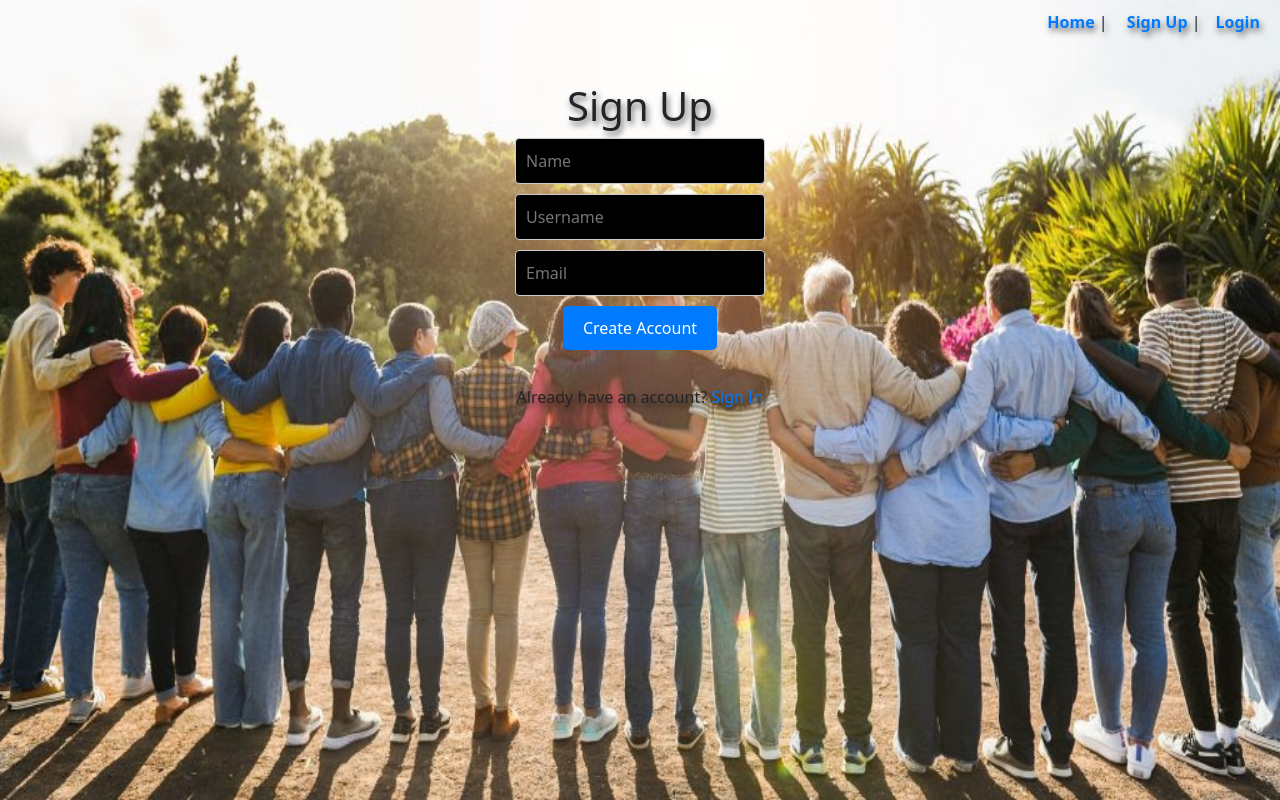
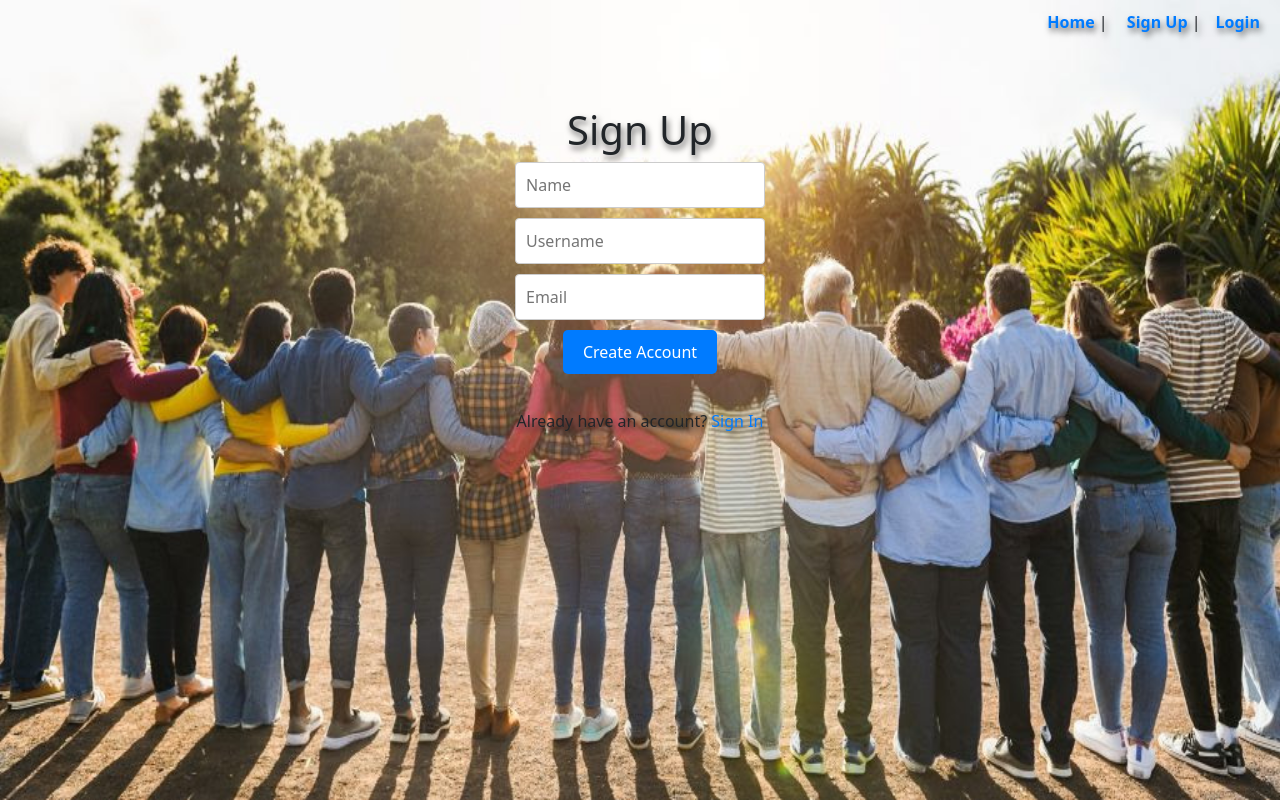
Before and after one commit to IsaacWeber1/relief, a React (Create React App) app: page /signup in a window 1280 px wide. Built offline with nearby package versions, Linux system fonts and the light colour scheme.

Commit message:
login stuff

```diff
--- a/src/App.css
+++ b/src/App.css
@@ -34,6 +34,11 @@ nav a:hover {
 .centered-container {
   text-align: center;
   margin-top: 50px;
+  /* background-color: #007bff; */
+  /* width: 30vw;
+  height: 50vh; */
+  padding: 2%;
+
 }
 
 /* Input field style for form elements */
@@ -41,8 +46,8 @@ nav a:hover {
   padding: 10px;
   width: 250px;
   margin-bottom: 10px;
-  background-color: black;
-  color: white; /* Add color if needed */
+  background-color: rgb(255, 255, 255);
+  color: rgb(0, 0, 0); /* Add color if needed */
   border: 1px solid #ccc;
   border-radius: 4px;
 }
--- a/src/Components/Login.tsx
+++ b/src/Components/Login.tsx
@@ -50,6 +50,7 @@ const Login = () => {
   };
 
   return (
+    <div style={{display: "flex", justifyContent: "center"}}>
       <div className="centered-container">
         <h1>Login</h1>
         <form onSubmit={handleSendLink}>
@@ -73,6 +74,7 @@ const Login = () => {
           </Link>
         </p>
       </div>
+    </div>
   );
 };
 
```
Lines whose indentation alone changed are shown as unchanged.
